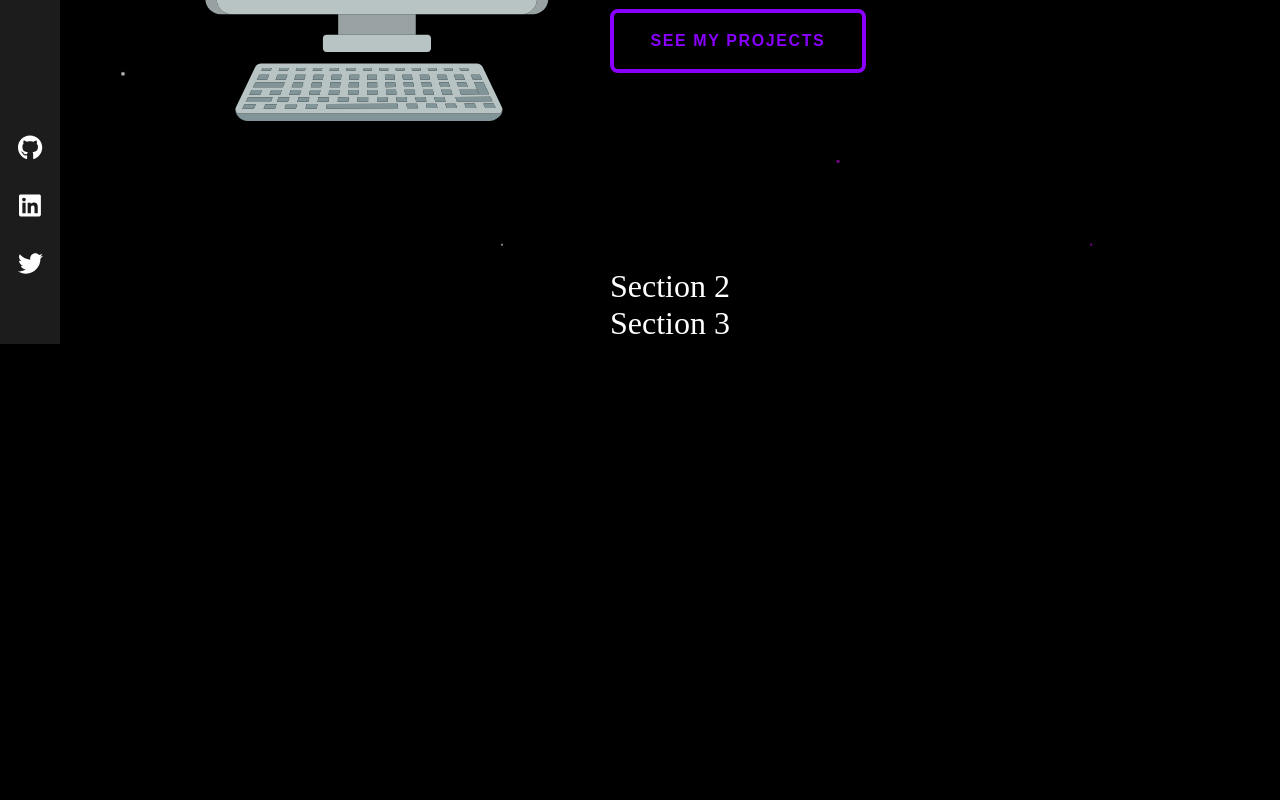
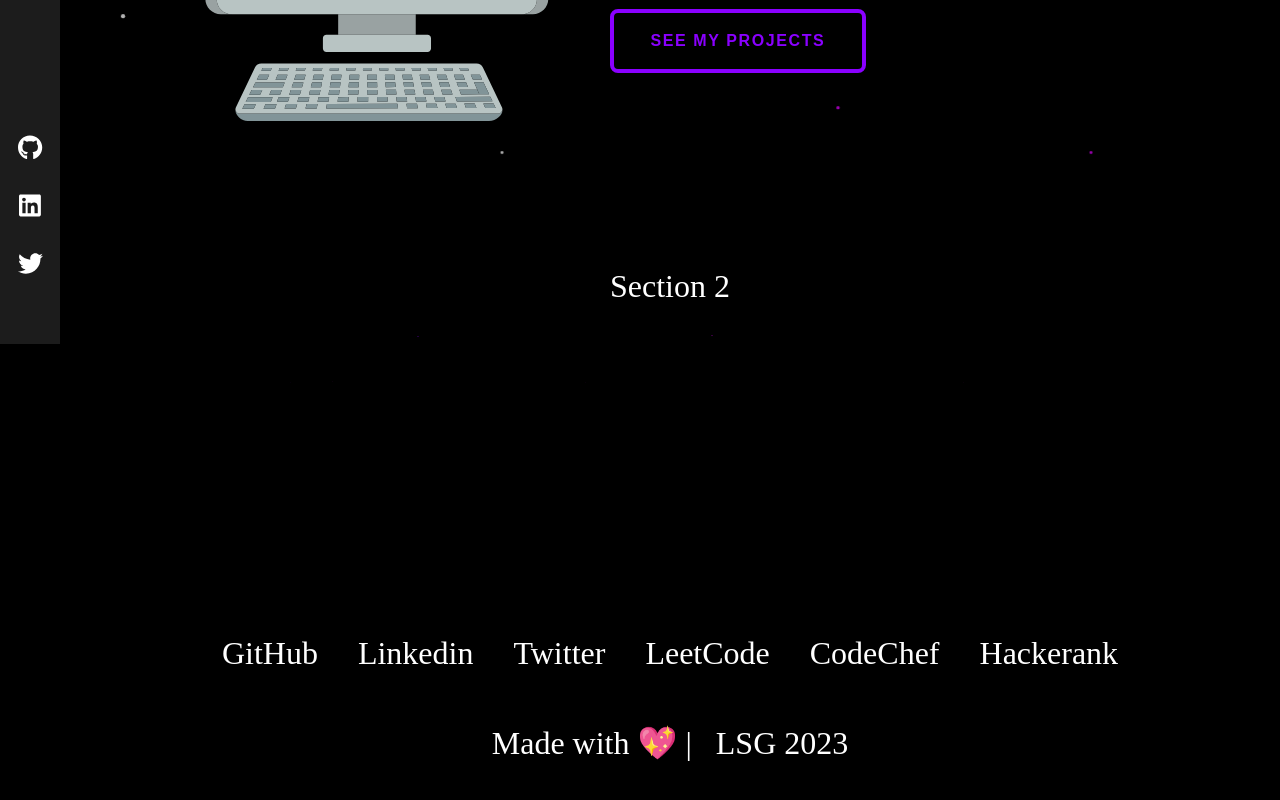
Before and after one commit to DarkMatter-999/Portfolio, a React (Vite) app: page / in a window 1280 px wide. Shown: the part 456-1256 px from the top of the page. Before the commit the page ends 880 px from the top, so only its background shows below. Built offline with nearby package versions, Linux system fonts and the light colour scheme.

Commit message:
Added Footer

```diff
--- /dev/null
+++ b/src/components/Footer.css
@@ -0,0 +1,30 @@
+.footer {
+    width: 100%;
+    height: 100vh;
+    display: flex;
+    flex-direction: column;
+    justify-content: center;
+}
+
+.footer ul {
+    width: 100%;
+    justify-content: center;
+    display: flex;
+    flex-direction: row;
+    margin: 0;
+    padding: 0;
+    list-style-type: none;
+}
+
+.footer ul li {
+    padding: 20px;
+}
+
+.footer ul li a {
+    text-decoration: none;
+}
+
+
+.footer p {
+    text-align: center;
+}
--- /dev/null
+++ b/src/components/Footer.jsx
@@ -0,0 +1,21 @@
+import React from 'react'
+
+import "./Footer.css"
+
+const Footer = () => {
+  return (
+    <footer className="footer">
+    <ul>
+      <li><a href="">GitHub</a></li>
+      <li><a href="">Linkedin</a></li>
+      <li><a href="">Twitter</a></li>
+      <li><a href="">LeetCode</a></li>
+      <li><a href="">CodeChef</a></li>
+      <li><a href="">Hackerank</a></li>
+    </ul>
+      <p>Made with 💖 | &nbsp; LSG 2023</p>
+    </footer>
+  )
+}
+
+export default Footer
--- a/src/components/MainPage.jsx
+++ b/src/components/MainPage.jsx
@@ -1,5 +1,6 @@
 import React from 'react'
 import GoodButton from "./GoodButton.jsx"
+import Footer from "./Footer.jsx"
 
 import PcImage from "./PcImage.jsx"
 
@@ -39,7 +40,6 @@ const MainPage = () => {
         <span style={{"--i":'18'}}></span>
         <span style={{"--i":'38'}}></span>
         <span style={{"--i":'18'}}></span>
-
      </div>
       <div className="Intro">
       <PcImage />
@@ -55,7 +55,7 @@ const MainPage = () => {
       </div>
       </section>
         <section className="section">Section 2</section>
-        <section className="section">Section 3</section>
+        <section className="section"><Footer /></section>
     </div>
   )
 }
```
